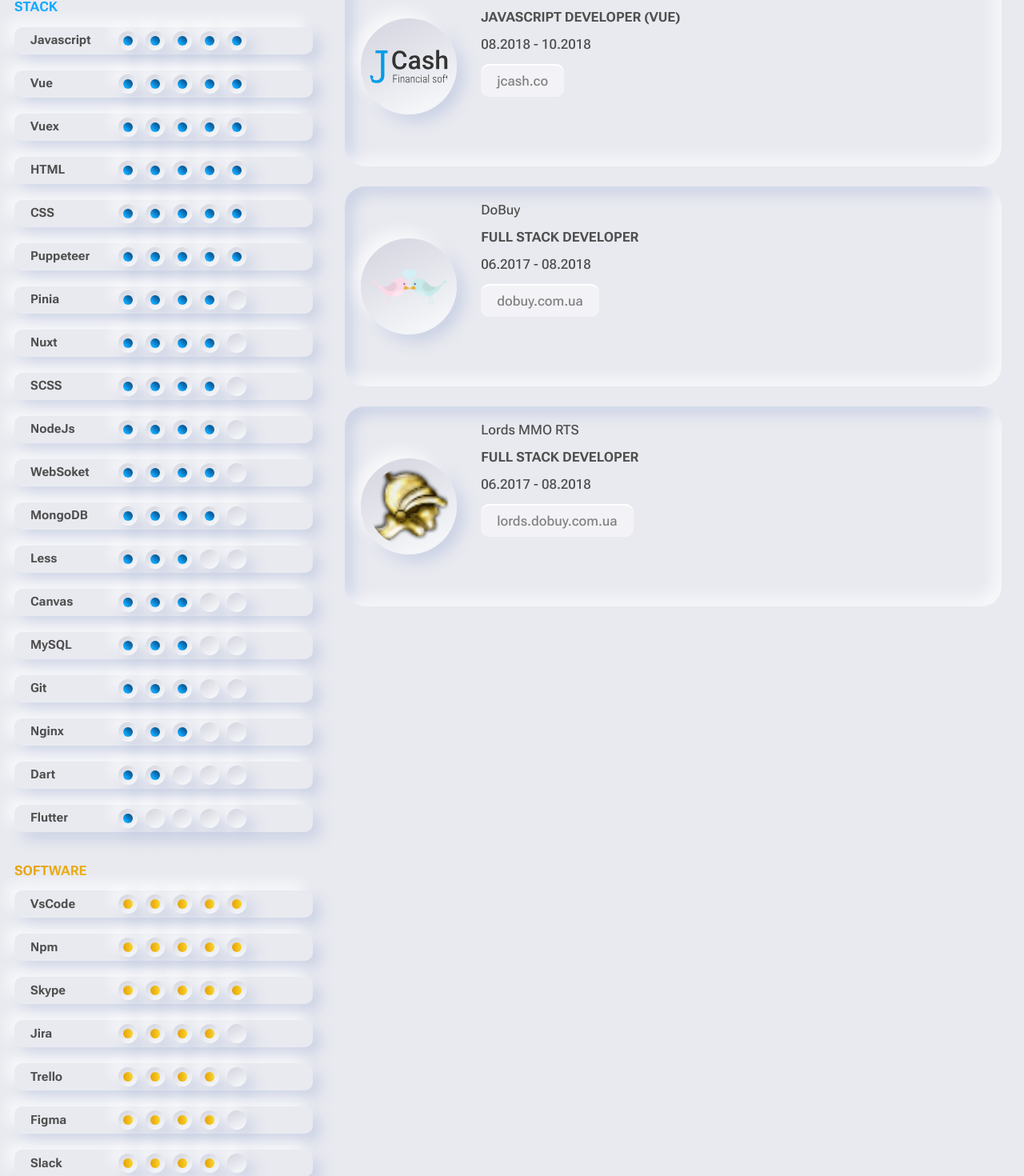
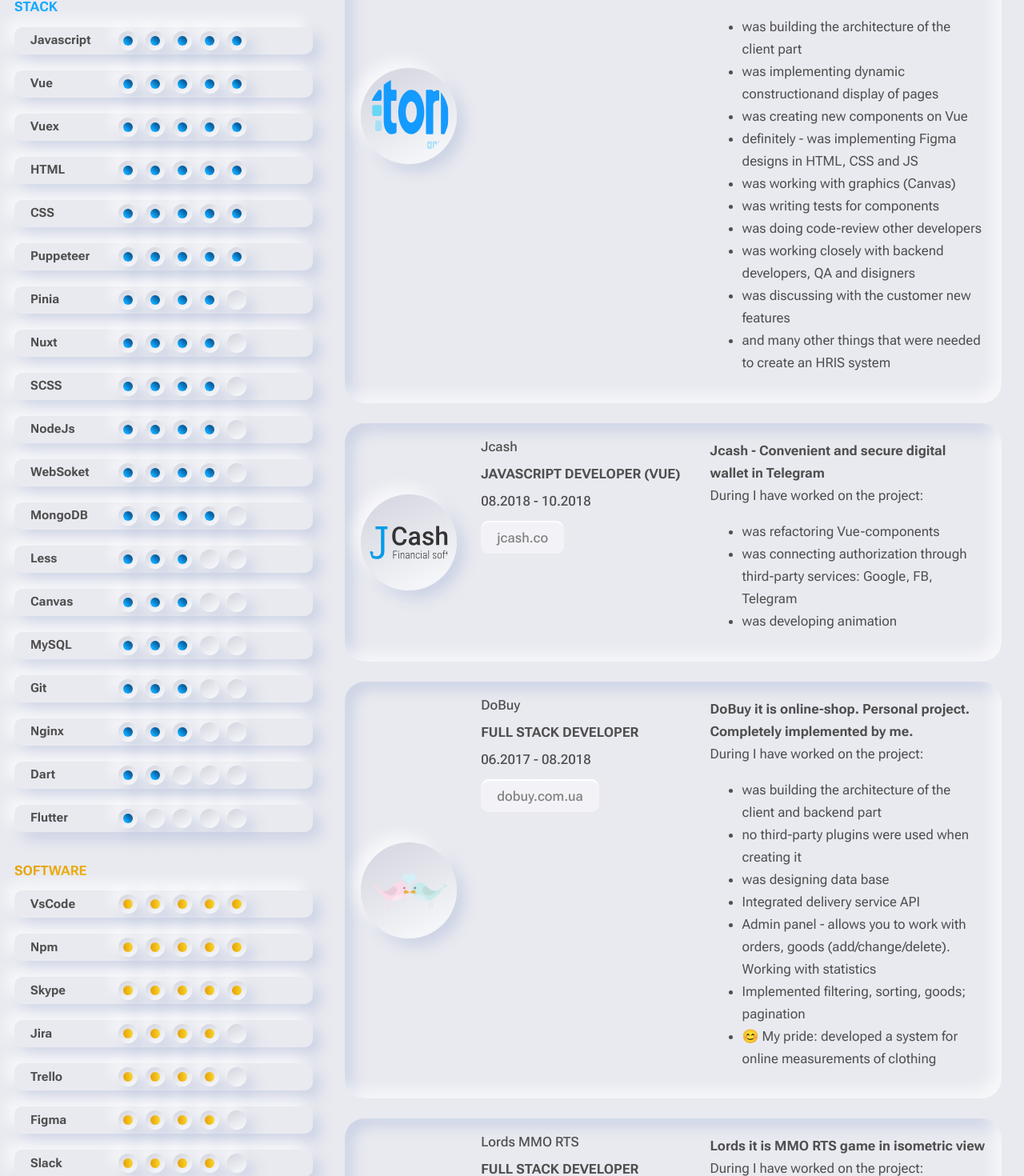
Before and after one commit to zp00v0518/cv-neo, a Vue app: page / in a window 1280 px wide. Shown: the part 880-2350 px from the top of the page at 80% size. Built offline with nearby package versions, Linux system fonts and the light colour scheme.

Commit message:
created description expierence

```diff
--- a/src/components/moleculs/CardCv/CardCv.vue
+++ b/src/components/moleculs/CardCv/CardCv.vue
@@ -70,6 +70,7 @@ export default {
   grid-template-columns: 130px minmax(25%, 35%) minmax(35%, 60%);
   column-gap: var(--padding-double);
   padding: var(--padding-double);
+  font-size: 1.2rem;
   color: var(--txt-primary-color);
   background: var(--bg-primary);
   box-shadow: inset var(--shadow-base-part1), inset var(--shadow-base-part2),
@@ -89,7 +90,6 @@ export default {
 .card__item__body {
   display: flex;
   flex-direction: column;
-  font-size: 1.2rem;
   font-weight: 700;
 }
 
@@ -103,7 +103,7 @@ export default {
 }
 
 .card__item--descr {
-  line-height: 1.4rem;
+  line-height: 2rem;
   margin-block: 0;
   display: flex;
   align-items: center;
--- a/src/components/organism/ExperienceCv/ExperienceCv.vue
+++ b/src/components/organism/ExperienceCv/ExperienceCv.vue
@@ -38,7 +38,11 @@ export default {
             href: 'https://unitybase.info/api/adminui-vue/index.html',
             title: 'unitybase.info'
           },
-          description: `<div>The main purpose of UnityBase is to provide a set of modules for rapid development of RMS and EDRMS class software. <br>
+          html: true,
+          description:
+          `<div>
+            <b>The main purpose of UnityBase is to provide a set of modules for rapid development of RMS and EDRMS class software. </b>
+            <br>
             During I have worked on the project:
             <ul>
               <li> was creating new components on Vue</li>
@@ -46,7 +50,6 @@ export default {
               <li>was refactoring and was fixing bugs in legacy code</li>
             </ul>
           </div>`,
-          html: true
         },
         {
           icon: toriIcon,
@@ -56,7 +59,26 @@ export default {
           badge: {
             href: 'https://toriapps.com/',
             title: 'toriapps.com'
-          }
+          },
+          html: true,
+          description:
+          `<div>
+            <b>Tori is a flexible HRIS management system with a corporate portal and recruitment features inside. It’s a central hub for the strategic company processes: recruiting, employee management, engagement, and retention.</b>
+            <br>
+            During I have worked on the project:
+            <ul>
+              <li>was building the architecture of the client part</li>
+              <li>was implementing dynamic constructionand display of pages</li>
+              <li>was creating new components on Vue</li>
+              <li>definitely - was implementing Figma designs in HTML, CSS and JS </li>
+              <li>was working with graphics (Canvas)</li>
+              <li>was writing tests for components</li>
+              <li>was doing code-review other developers</li>
+              <li>was working closely with backend developers, QA and disigners</li>
+              <li>was discussing with the customer new features</li>
+              <li>and many other things that were needed to create an HRIS system</li>
+            </ul>
+          </div>`
         },
         {
           icon: jcashIcon,
@@ -66,7 +88,19 @@ export default {
           badge: {
             href: 'https://jcash.co/uk/',
             title: 'jcash.co'
-          }
+          },
+          html: true,
+          description:
+          `<div>
+            <b>Jcash - Convenient and secure digital wallet in Telegram</b>
+            <br>
+            During I have worked on the project:
+            <ul>
+              <li>was refactoring  Vue-components</li>
+              <li>was connecting authorization through third-party services: Google, FB, Telegram</li>
+              <li>was developing animation</li>
+            </ul>
+          </div>`
         },
         {
           icon: dobuyIcon,
@@ -76,7 +110,23 @@ export default {
           badge: {
             href: 'http://dobuy.com.ua/',
             title: 'dobuy.com.ua'
-          }
+          },
+          html: true,
+          description:
+          `<div>
+            <b>DoBuy it is online-shop. Personal project. Completely implemented by me.</b>
+            <br>
+            During I have worked on the project:
+            <ul>
+              <li>was building the architecture of the client and backend part</li>
+              <li>no third-party plugins were used when creating it</li>
+              <li>was designing  data base</li>
+              <li>Integrated delivery service API</li>
+              <li>Admin panel - allows you to work with orders, goods (add/change/delete). Working with statistics</li>
+              <li>Implemented filtering, sorting, goods; pagination</li>
+              <li>&#128522; My pride: developed a system for online measurements of clothing</li>
+            </ul>
+          </div>`
         },
         {
           icon: lordsIcon,
@@ -86,7 +136,22 @@ export default {
           badge: {
             href: 'http://lords.dobuy.com.ua/',
             title: 'lords.dobuy.com.ua'
-          }
+          },
+          html: true,
+          description:
+          `<div>
+            <b>Lords it is MMO RTS game in isometric view</b>
+            <br>
+            During I have worked on the project:
+            <ul>
+              <li>was building the architecture of the client and backend part</li>
+              <li>was developing the architecture of interaction between online players</li>
+              <li>was developing the rules of the game</li>
+              <li>was designing  data base</li>
+              <li>was working on autorization and autefication</li>
+              <li>was working with graphics (Canvas)</li>
+            </ul>
+          </div>`
         }
       ]
     }
@@ -97,13 +162,7 @@ export default {
 <style>
 .experience-cv {
   display: grid;
-  grid-template-rows: repeat(auto-fill, 250px);
+  grid-auto-rows: max-content;
   row-gap: calc(var(--padding-double) + var(--padding-step));
 }
-@media (max-width: 1220px) {
-  .experience-cv {
-    grid-template-rows: unset;
-    grid-auto-rows: max-content;
-  }
-}
 </style>
```
Lines whose indentation alone changed are shown as unchanged.
